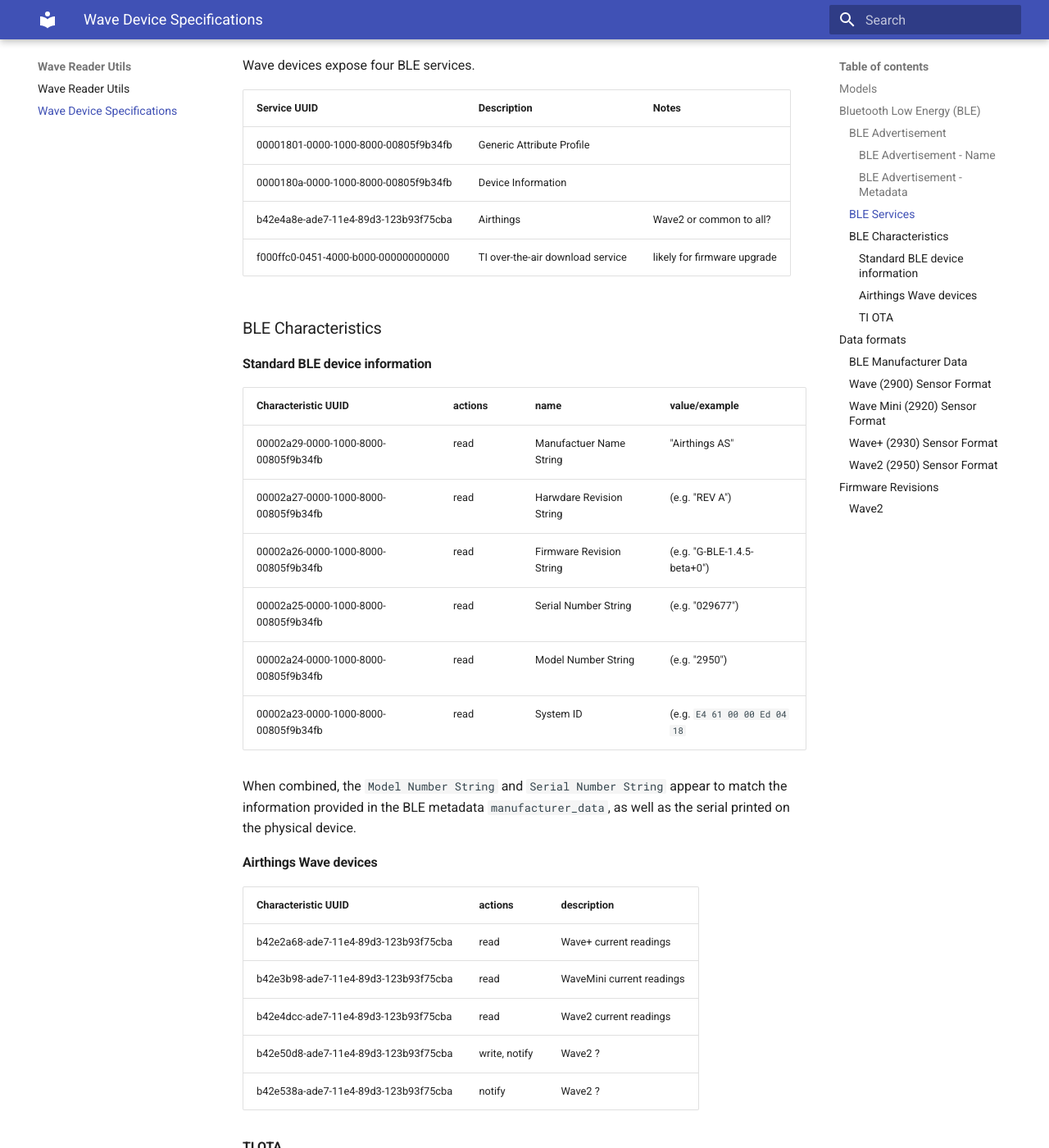
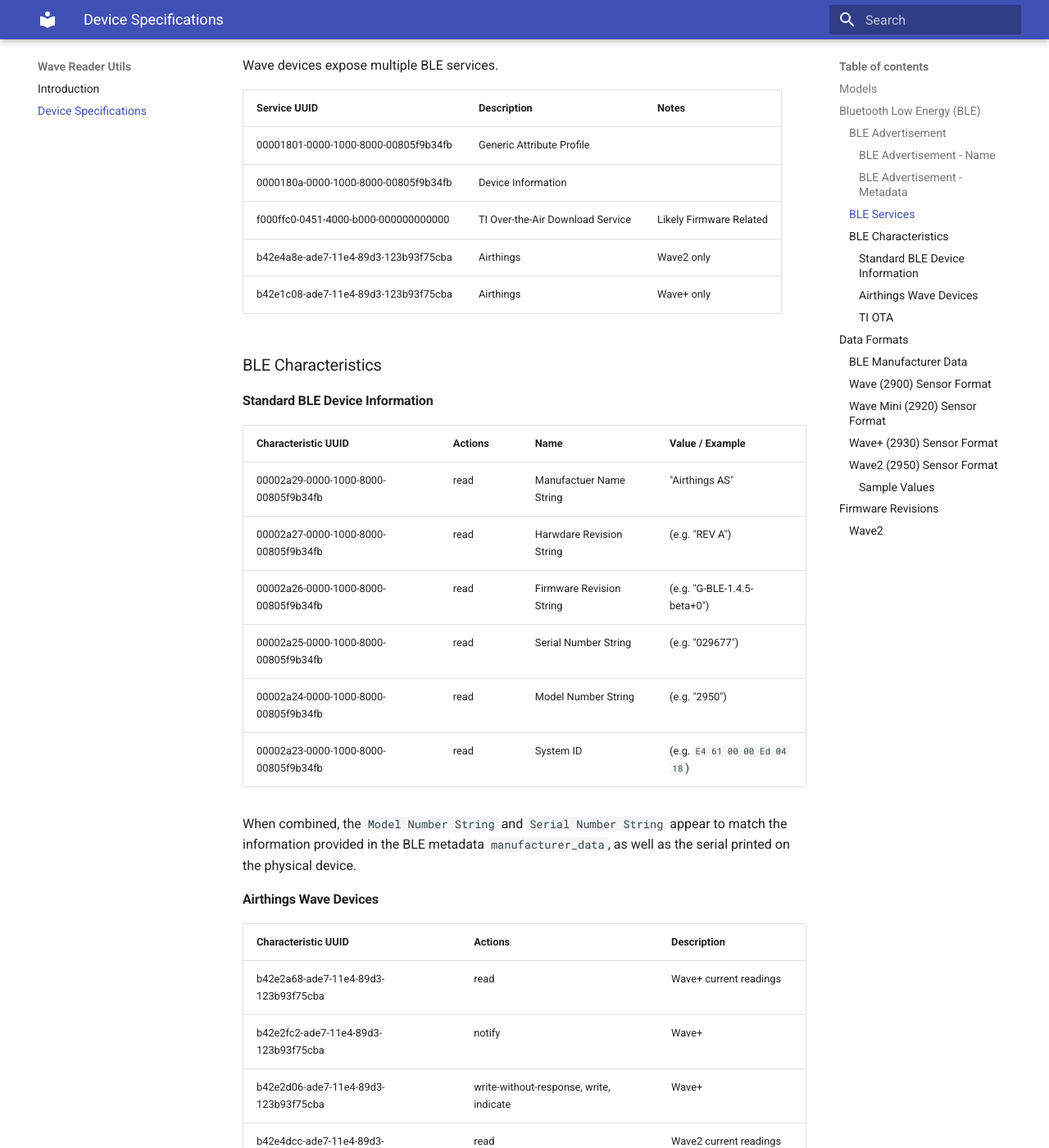
Before and after one commit to ztroop/wave-reader-utils, an MkDocs documentation site: the page built from docs/specs.md, in a window 1280 px wide and 1400 px high, scrolled down 1626 px. Shown: the whole window at 82% size. Built offline with MkDocs 1.6.1 and Material for MkDocs 9.7.7, drawn with Linux system fonts in a browser that asks for light colours; some of the changed text lies outside the part shown.

Commit message:
:memo: Add Wave+ service and characteristics. :art: Formatting.

````diff
--- a/docs/index.md
+++ b/docs/index.md
@@ -1,4 +1,4 @@
-# Wave Reader Utils
+# Introduction
 
 This is a community-driven project to provide development tools and resources for the Airthings Wave devices. This wouldn't be possible without the contribution of others.
 
--- a/docs/specs.md
+++ b/docs/specs.md
@@ -43,7 +43,7 @@
 A `uuids` attribute contains the BLE service UUIDs avaialble on the device.
 For the Airthings Wave family, this UUID has been seen to be:
 
- - `b42e4a8e-ade7-11e4-89d3-123b93f75cba` (read from a Wave2)
+- `b42e4a8e-ade7-11e4-89d3-123b93f75cba` (read from a Wave2)
 
 Whether or not this servce UUID varies by device has not been verified.
 
@@ -51,7 +51,7 @@
 by [company ID](https://www.bluetooth.com/specifications/assigned-numbers/company-identifiers/company).
 For Airthings devices, this ID is always:
 
- - `820` / `0x0334`
+- `820` / `0x0334`
 
 This ID is registered to `Corentium AS`.
 
@@ -59,49 +59,52 @@
 
 ### BLE Services
 
-Wave devices expose four BLE services.
+Wave devices expose multiple BLE services.
 
 | Service UUID                         | Description                      | Notes                       |
-| :-----                               | :---                             | :---                        |
+| :---                                 | :---                             | :---                        |
 | 00001801-0000-1000-8000-00805f9b34fb | Generic Attribute Profile        |                             |
 | 0000180a-0000-1000-8000-00805f9b34fb | Device Information               |                             |
-| b42e4a8e-ade7-11e4-89d3-123b93f75cba | Airthings                        | Wave2 or common to all?     |
-| f000ffc0-0451-4000-b000-000000000000 | TI over-the-air download service | likely for firmware upgrade |
+| f000ffc0-0451-4000-b000-000000000000 | TI Over-the-Air Download Service | Likely Firmware Related     |
+| b42e4a8e-ade7-11e4-89d3-123b93f75cba | Airthings                        | Wave2 only                  |
+| b42e1c08-ade7-11e4-89d3-123b93f75cba | Airthings                        | Wave+ only                  |
 
 ### BLE Characteristics
 
-#### Standard BLE device information
+#### Standard BLE Device Information
 
-| Characteristic UUID                  | actions | name                     | value/example                |
-| :---                                 | :---    | :---                     | :---                         |
-| 00002a29-0000-1000-8000-00805f9b34fb | read    | Manufactuer Name String  | "Airthings AS"               |
-| 00002a27-0000-1000-8000-00805f9b34fb | read    | Harwdare Revision String | (e.g. "REV A")               |
-| 00002a26-0000-1000-8000-00805f9b34fb | read    | Firmware Revision String | (e.g. "G-BLE-1.4.5-beta+0")  |
-| 00002a25-0000-1000-8000-00805f9b34fb | read    | Serial Number String     | (e.g. "029677")              |
-| 00002a24-0000-1000-8000-00805f9b34fb | read    | Model Number String      | (e.g. "2950")                |
-| 00002a23-0000-1000-8000-00805f9b34fb | read    | System ID                | (e.g. `E4 61 00 00 Ed 04 18` |
+| Characteristic UUID                  | Actions | Name                     | Value / Example               |
+| :---                                 | :---    | :---                     | :---                          |
+| 00002a29-0000-1000-8000-00805f9b34fb | read    | Manufactuer Name String  | "Airthings AS"                |
+| 00002a27-0000-1000-8000-00805f9b34fb | read    | Harwdare Revision String | (e.g. "REV A")                |
+| 00002a26-0000-1000-8000-00805f9b34fb | read    | Firmware Revision String | (e.g. "G-BLE-1.4.5-beta+0")   |
+| 00002a25-0000-1000-8000-00805f9b34fb | read    | Serial Number String     | (e.g. "029677")               |
+| 00002a24-0000-1000-8000-00805f9b34fb | read    | Model Number String      | (e.g. "2950")                 |
+| 00002a23-0000-1000-8000-00805f9b34fb | read    | System ID                | (e.g. `E4 61 00 00 Ed 04 18`) |
 
 When combined, the `Model Number String` and `Serial Number String` appear to match the information provided in the BLE metadata `manufacturer_data`, as well as the serial printed on the physical device.
 
-#### Airthings Wave devices
+#### Airthings Wave Devices
 
-| Characteristic UUID                  | actions       | description               |
-| :---                                 | :---          | :---                      |
-| b42e2a68-ade7-11e4-89d3-123b93f75cba | read          | Wave+ current readings    |
-| b42e3b98-ade7-11e4-89d3-123b93f75cba | read          | WaveMini current readings |
-| b42e4dcc-ade7-11e4-89d3-123b93f75cba | read          | Wave2 current readings    |
-| b42e50d8-ade7-11e4-89d3-123b93f75cba | write, notify | Wave2 ?                   |
-| b42e538a-ade7-11e4-89d3-123b93f75cba | notify        | Wave2 ?                   |
+| Characteristic UUID                  | Actions                                 | Description               |
+| :---                                 | :---                                    | :---                      |
+| b42e2a68-ade7-11e4-89d3-123b93f75cba | read                                    | Wave+ current readings    |
+| b42e2fc2-ade7-11e4-89d3-123b93f75cba | notify                                  | Wave+                     |
+| b42e2d06-ade7-11e4-89d3-123b93f75cba | write-without-response, write, indicate | Wave+                     |
+| b42e4dcc-ade7-11e4-89d3-123b93f75cba | read                                    | Wave2 current readings    |
+| b42e50d8-ade7-11e4-89d3-123b93f75cba | write, notify                           | Wave2                     |
+| b42e538a-ade7-11e4-89d3-123b93f75cba | notify                                  | Wave2                     |
+| b42e3b98-ade7-11e4-89d3-123b93f75cba | read                                    | WaveMini current readings |
 
 #### TI OTA
 
-| Characteristic UUID                  | actions       | description |
+| Characteristic UUID                  | Actions       | Description |
 | :---                                 | :---          | :---        |
 | f000ffc5-0451-4000-b000-000000000000 | write, notify | ?           |
 | f000ffc2-0451-4000-b000-000000000000 | write, notify | ?           |
 | f000ffc1-0451-4000-b000-000000000000 | write, notify | ?           |
 
-## Data formats
+## Data Formats
 
 All binary data appears to be little-endian.
 
@@ -111,7 +114,7 @@
 
 `manufacturer_data(820)` (6 bytes, e.g. `0x6DE1D5AF0900`)
 
-| Byte | Name   | type   | value / example   | notes                                        |
+| Byte | Name   | Type   | Value / Example   | Notes                                        |
 | :--- | :---   | :---   | :---              | :---                                         |
 | 0-3  | serial | uint32 | e.g. `0x6DE1D5AF` | decimal: `2950029677` --> model 2950 (Wave2) |
 | 4-5  | --     | --     | `0x0900`          | unknown, may vary                            |
@@ -123,7 +126,7 @@
 
 Reading BLE characteristic `b42e4dcc-ade7-11e4-89d3-123b93f75cba` returns a 20 byte value representing the current sensor values.
 
-| Byte  | Name        | type   | Notes                                       |
+| Byte  | Name        | Type   | Notes                                       |
 | :---  | :---        | :---   | :---                                        |
 | 0     | version     | uint8  | sensor version, always `0x01`               |
 | 1     | humidity    | uint8  | relative humidty = value/2 (percent)        |
@@ -133,7 +136,7 @@
 | 8-9   | temperature | uint16 | temp = val/100 (celsius)                    |
 | 10-19 | --          | --     | unknown, always `0xFFFFFFFFFFFF0000FFFF`    |
 
-Sample values:
+#### Sample Values
 
 ```
       0  1  2  3  4  5  6  7  8  9 10 11 12 13 14 15 16 17 18 19
````
Also changed, not shown: other parts of docs/specs.md (+2 -2 lines).
